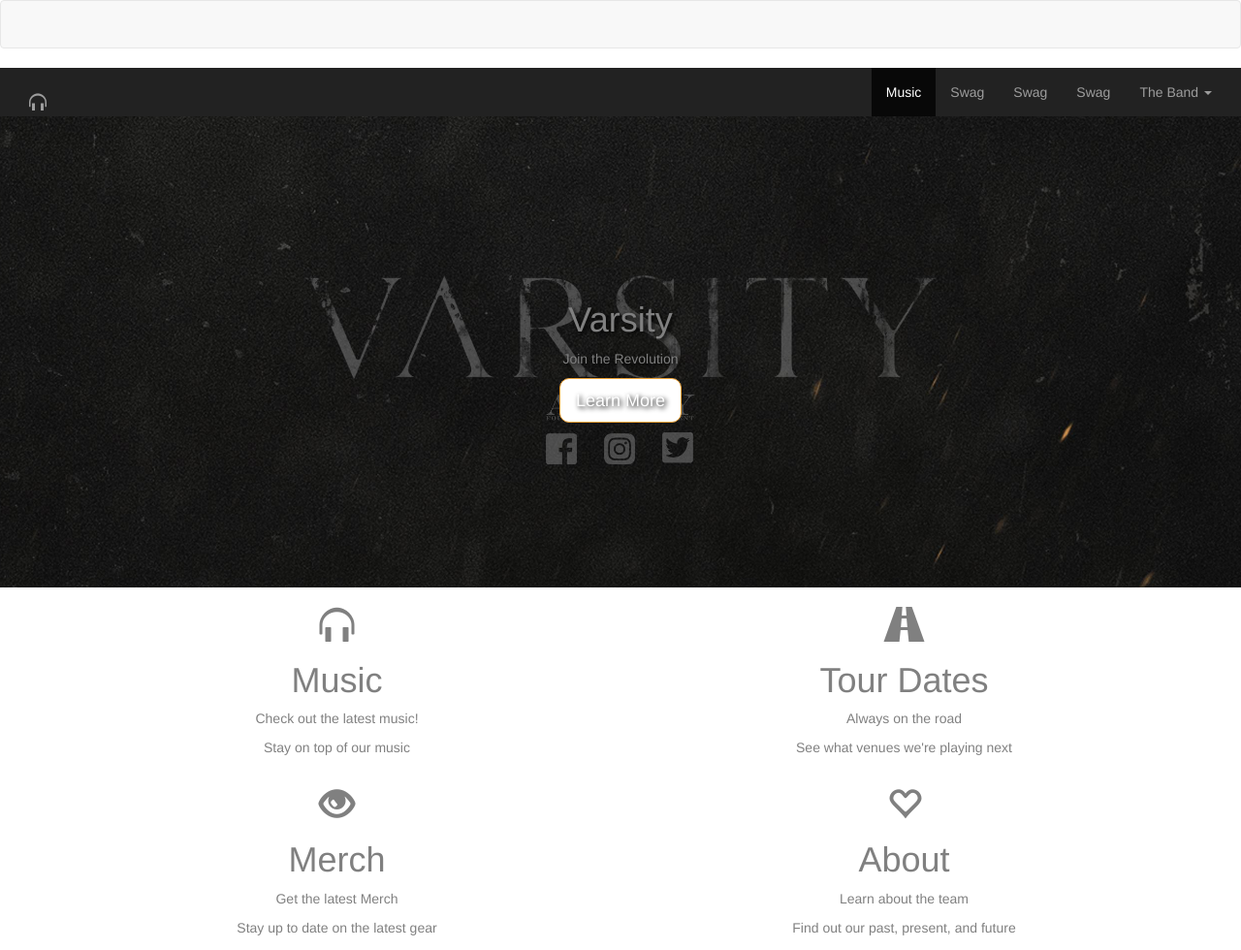
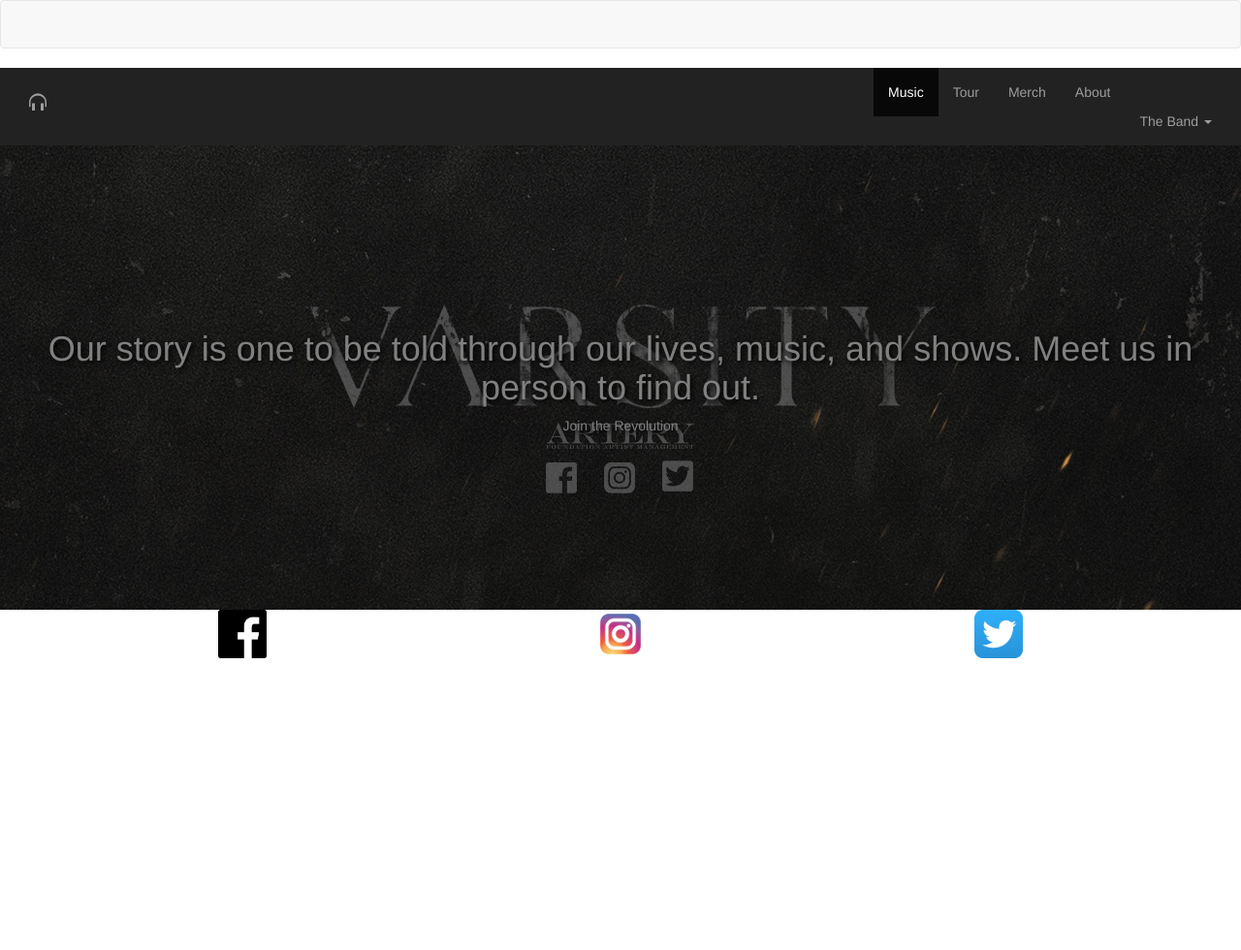
Before and after one commit to mayfieldk/mayfieldk.github.io, a plain HTML site: page about.html in a window 1280 px wide. Shown: the top 980 px of the page at 97% size. After the commit the page ends 800 px from the top, so only its background shows below. Drawn offline with nearby package versions, Linux system fonts and the light colour scheme; grey boxes are pictures that could not be loaded.

Commit message:
Add files via upload

```diff
--- a/about.html
+++ b/about.html
@@ -7,9 +7,12 @@
   <script src="https://maxcdn.bootstrapcdn.com/bootstrap/3.3.7/js/bootstrap.min.js" integrity="sha384-Tc5IQib027qvyjSMfHjOMaLkfuWVxZxUPnCJA7l2mCWNIpG9mGCD8wGNIcPD7Txa" crossorigin="anonymous"></script>
 
 
-		<link rel="stylesheet" type="text/css" href="https://maxcdn.bootstrapcdn.com/bootstrap/3.3.7/css/bootstrap.css">	<link rel="stylesheet" href="https://maxcdn.bootstrapcdn.com/bootstrap/3.3.7/css/bootstrap.min.css" integrity="sha384-BVYiiSIFeK1dGmJRAkycuHAHRg32OmUcww7on3RYdg4Va+PmSTsz/K68vbdEjh4u" crossorigin="anonymous">
+    <link rel="stylesheet" type="text/css" href="https://maxcdn.bootstrapcdn.com/bootstrap/3.3.7/css/bootstrap.css">  <link rel="stylesheet" href="https://maxcdn.bootstrapcdn.com/bootstrap/3.3.7/css/bootstrap.min.css" integrity="sha384-BVYiiSIFeK1dGmJRAkycuHAHRg32OmUcww7on3RYdg4Va+PmSTsz/K68vbdEjh4u" crossorigin="anonymous">
     <link rel="stylesheet" type="text/css" href="Exercise.css">
     <link rel="stylesheet" type="text/css" href="animate.css">
+
+    <link href="https://fonts.googleapis.com/css?family=Slabo+27px" rel="stylesheet">
+
 </head>
 <body>
 
@@ -25,16 +28,16 @@
         <span class="icon-bar"></span>
         <span class="icon-bar"></span>
       </button>
-      <a class="navbar-brand navbar-inverse" href="#">    	<h4><span class="glyphicon glyphicon-headphones" aria-hidden="true"></span></h4></a>
+      <a class="navbar-brand navbar-inverse" href="#">      <h4><span class="glyphicon glyphicon-headphones" aria-hidden="true"></span></h4></a>
     </div>
 
     <!-- Collect the nav links, forms, and other content for toggling -->
     <div class="collapse navbar-collapse navbar-inverse" id="bs-example-navbar-collapse-1">
     <ul class="nav navbar-nav navbar-right navbar-inverse">
-	        <li class="active"><a href="#">Music <span class="sr-only">(current)</span></a></li>
-	        <li><a href="#">Swag</a></li>
-	        <li><a href="#">Swag</a></li>
-	        <li><a href="#">Swag</a></li>
+          <li class="active"><a href="https://varsityofficialnyc.bandcamp.com/">Music <span class="sr-only">(current)</span></a></li>
+          <li><a href="https://www.facebook.com/Varsityofficialnyc/app/123966167614127/">Tour</a></li>
+          <li><a href="https://www.facebook.com/pg/Varsityofficialnyc/photos/?tab=album&album_id=1031522070209217">Merch</a></li>
+          <li><a href="https://www.facebook.com/pg/Varsityofficialnyc/about/?ref=page_internal">About </li>
       <li class="dropdown">
             <a href="#" class="dropdown-toggle" data-toggle="dropdown" role="button" aria-haspopup="true" aria-expanded="false">The Band <span class="caret"></span></a>
               <ul class="dropdown-menu">
@@ -42,7 +45,6 @@
                 <li><a href="#">Joey</a></li>
                 <li><a href="#">Javy</a></li>
                 <li><a href="#">Chad</a></li>
-		            <li><a href="#">Damion</a></li>
                 <li role="separator" class="divider"></li>
                 <li><a href="#">Story</a></li>
           </ul>
@@ -56,13 +58,11 @@
 </nav>
 
 
-
   <div class="row bg-image text-white">
     <div class= "col-md-12 text-center">
 
-			<h1 class="animated infinite pulse">Varsity</h1>
+      <h1 class="animated pulse">Our story is one to be told through our lives, music, and shows. Meet us in person to find out.</h1>
       <p> Join the Revolution</p>
-			<a href="" class="btn btn-warning btn-lg btn-blue btn-round">Learn More</a>
     </div>
 
   </div>
@@ -72,48 +72,8 @@
 
 
 
-<div class="container">
-  <div class="row text-center">
-    <div class="col-sm-6">
-    	<h1><span class="glyphicon glyphicon-headphones" aria-hidden="true"></span></h1>
-      			<h1 class="animated pulse" >Music</h1>
-      				<p>Check out the latest music!</p>
-      				<p>Stay on top of our music</p>
-    </div>
-    <div class="col-sm-6">
-    	  <h1><span class="glyphicon glyphicon-road" aria-hidden="true"></h1>
-      			<h1 class="animated pulse" >Tour Dates</h1>
-      				<p>Always on the road</p>
-      				<p>See what venues we're playing next</p>
-    </div>
-    <div class="col-sm-6">
-      		<h1> <span class="glyphicon glyphicon-eye-open" aria-hidden="true"></h1>
-      			<h1 class="animated pulse" >Merch</h1>
-      				<p>Get the latest Merch</p>
-      				<p>Stay up to date on the latest gear</p>
-    </div>
-    <div class="col-sm-6">
-      	<h1><span class="glyphicon glyphicon-heart-empty" aria-hidden="true"></h1>
-      			<h1 class="animated pulse" >About</h1>
-      				<p>Learn about the team</p>
-      				<p>Find out our past, present, and future</p>
-
-    </div>
-  </div>
-</div>
 
 
-
-
-
-
-<div class="container">
-  <div class="row text-center">
-    <div class="col-sm-12">
-		<iframe src="https://www.facebook.com/plugins/video.php?href=https%3A%2F%2Fwww.facebook.com%2FVarsityofficialnyc%2Fvideos%2F1393616207333133%2F&show_text=0&width=560" width="560" height="315" style="border:none;overflow:hidden" scrolling="no" frameborder="0" allowTransparency="true" allowFullScreen="true"></iframe>
-	</div>
-  </div>
-</div>
 
 
 <div class="container">
```
Also changed, not shown: index.html (+18 -16 lines). Lines whose indentation alone changed are shown as unchanged.
